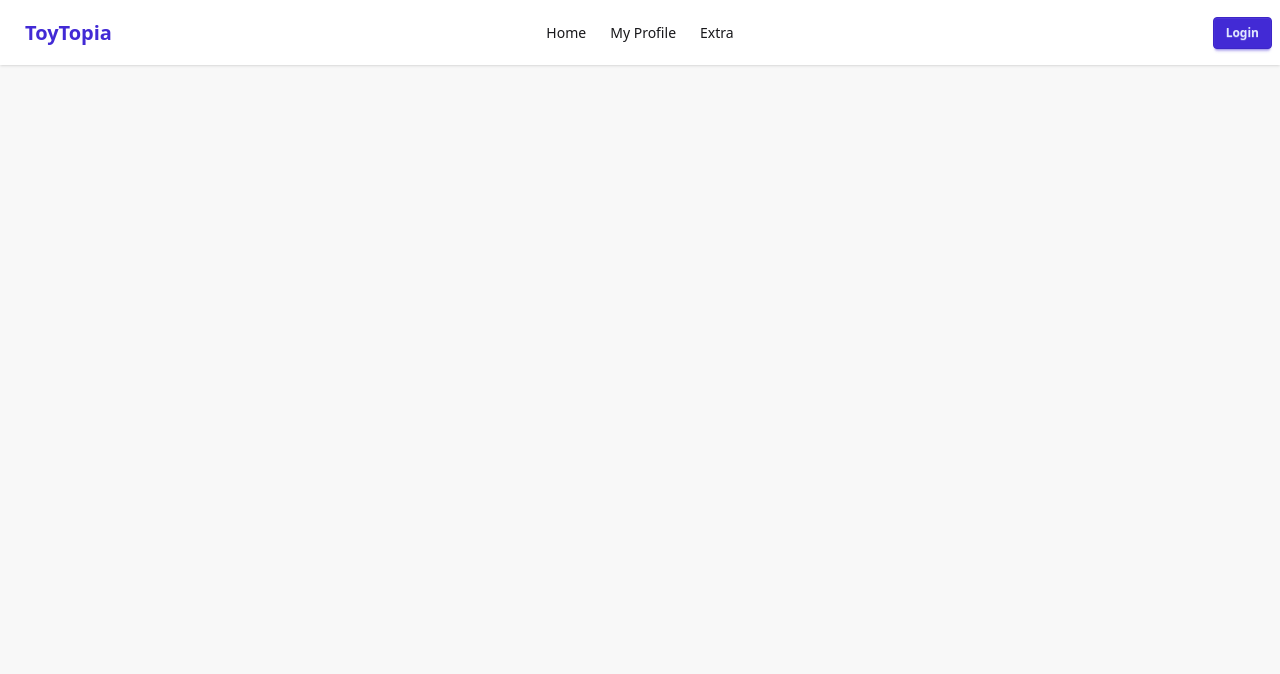
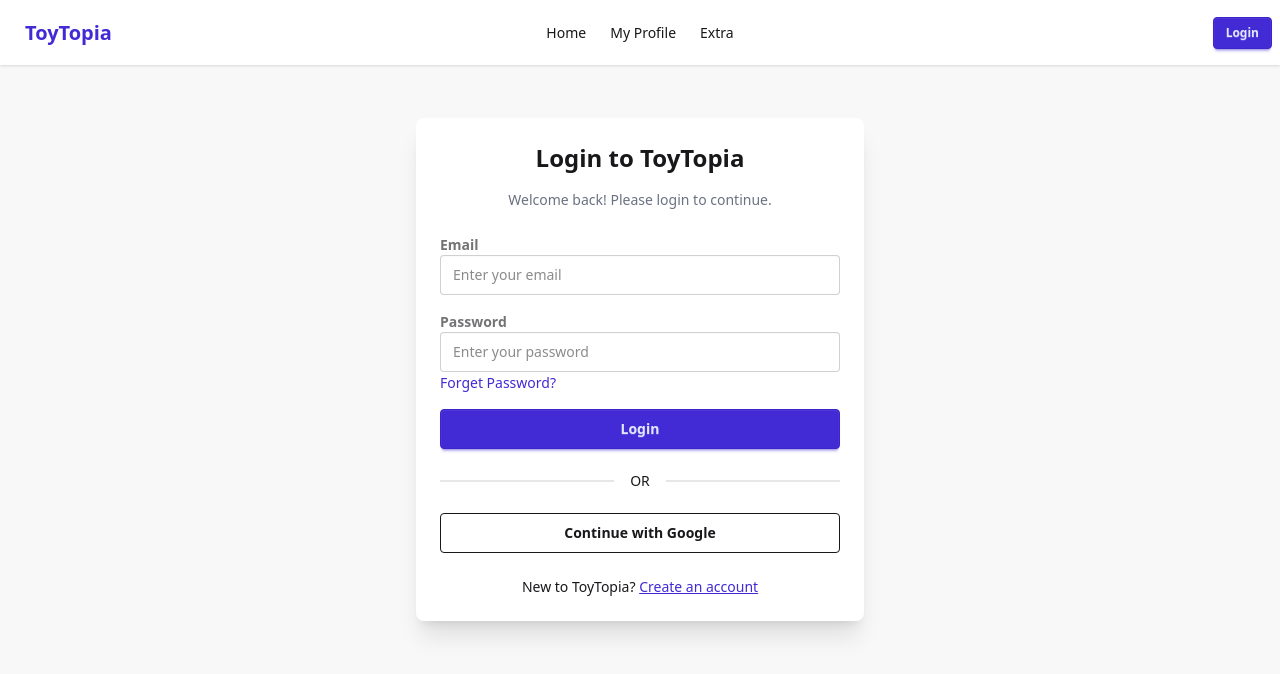
Before and after one commit to ahzahid81/PH_Assignment9, a React (Vite) app: page /login in a window 1280 px wide. Shown: the top 674 px of the page. Built offline with nearby package versions, Linux system fonts and the light colour scheme; no server answers.

Commit message:
Navbar Done

```diff
--- a/package.json
+++ b/package.json
@@ -14,6 +14,7 @@
     "firebase": "^12.6.0",
     "react": "^19.2.0",
     "react-dom": "^19.2.0",
+    "react-hot-toast": "^2.6.0",
     "react-router-dom": "^7.9.6",
     "tailwindcss": "^4.1.17"
   },
--- a/src/Components/Root.jsx
+++ b/src/Components/Root.jsx
@@ -1,7 +1,7 @@
 import { Outlet } from "react-router-dom";
-
-import Footer from "./Footer"; // or remove if you don't have it yet
+import Footer from "./Footer";
 import Navbar from "./Navbar";
+import { Toaster } from "react-hot-toast";
 
 const Root = () => {
     return (
@@ -11,6 +11,7 @@ const Root = () => {
                 <Outlet />
             </main>
             <Footer />
+            <Toaster position="top-center"></Toaster>
         </div>
     );
 };
--- a/src/Pages/Login.jsx
+++ b/src/Pages/Login.jsx
@@ -1,9 +1,134 @@
-import React from 'react';
+import React, { useContext, useState } from 'react';
+import { AuthContext } from '../Providers/AuthProvider';
+import { Link, useLocation, useNavigate } from 'react-router-dom';
+import toast from 'react-hot-toast';
 
 const Login = () => {
+    const { loginUser, googleLogin } = useContext(AuthContext);
+    const [email, setEmail] = useState("");
+    const [password, setPassword] = useState("");
+    const location = useLocation();
+    const navigate = useNavigate();
+
+    const from = location.state?.form?.pathname || "/";
+
+    const handleLogin = (e) => {
+        e.preventDefault();
+
+        if (!email || !password) {
+            toast.error("Please fill in both email and password");
+            return;
+        }
+
+        loginUser(email, password)
+            .then(() => {
+                toast.success("Logged in Successfully!");
+                navigate(from, { replace: true })
+            })
+            .catch((error) => {
+                console.error(error);
+                toast.error(error.message || "Failed to login");
+            });
+    };
+
+    const handleGoogleLogin = () => {
+        googleLogin()
+            .then(() => {
+                toast.success("Logged in with Google!");
+                navigate(from, { replace: true });
+            })
+            .catch((error) => {
+                console.error(error);
+                toast.error(error.message || "Google login failed");
+            });
+    }
+
+    const handleForgetPassword = () => {
+        navigate("/forget-password", { state: { email } });
+    };
+
     return (
         <div>
+            <div className="flex justify-center items-center min-h-[70vh]">
+                <div className="card w-full max-w-md bg-base-100 shadow-xl">
+                    <div className="card-body">
+                        <h2 className="text-2xl font-bold text-center mb-2">
+                            Login to ToyTopia
+                        </h2>
+                        <p className="text-center text-sm text-gray-500 mb-4">
+                            Welcome back! Please login to continue.
+                        </p>
 
+                        <form onSubmit={handleLogin} className="space-y-4">
+                            {/* Email */}
+                            <div className="form-control">
+                                <label className="label">
+                                    <span className="label-text font-semibold">Email</span>
+                                </label>
+                                <input
+                                    type="email"
+                                    placeholder="Enter your email"
+                                    className="input input-bordered w-full"
+                                    value={email}
+                                    onChange={(e) => setEmail(e.target.value)}
+                                    required
+                                />
+                            </div>
+
+                            {/* Password */}
+                            <div className="form-control">
+                                <label className="label">
+                                    <span className="label-text font-semibold">Password</span>
+                                </label>
+                                <input
+                                    type="password"
+                                    placeholder="Enter your password"
+                                    className="input input-bordered w-full"
+                                    value={password}
+                                    onChange={(e) => setPassword(e.target.value)}
+                                    required
+                                />
+                                <label className="label justify-between">
+                                    <button
+                                        type="button"
+                                        className="label-text-alt link link-hover text-primary"
+                                        onClick={handleForgetPassword}
+                                    >
+                                        Forget Password?
+                                    </button>
+                                </label>
+                            </div>
+
+                            {/* Login button */}
+                            <div className="form-control mt-2">
+                                <button type="submit" className="btn btn-primary w-full">
+                                    Login
+                                </button>
+                            </div>
+                        </form>
+
+                        {/* Divider */}
+                        <div className="divider">OR</div>
+
+                        {/* Google login */}
+                        <button
+                            onClick={handleGoogleLogin}
+                            className="btn btn-outline w-full"
+                            type="button"
+                        >
+                            Continue with Google
+                        </button>
+
+                        {/* Link to Register */}
+                        <p className="text-center text-sm mt-4">
+                            New to ToyTopia?{" "}
+                            <Link to="/register" className="link link-primary">
+                                Create an account
+                            </Link>
+                        </p>
+                    </div>
+                </div>
+            </div>
         </div>
     );
 };
```
Also changed, not shown: 1 other file (tests, documents, lock files or other folders).
